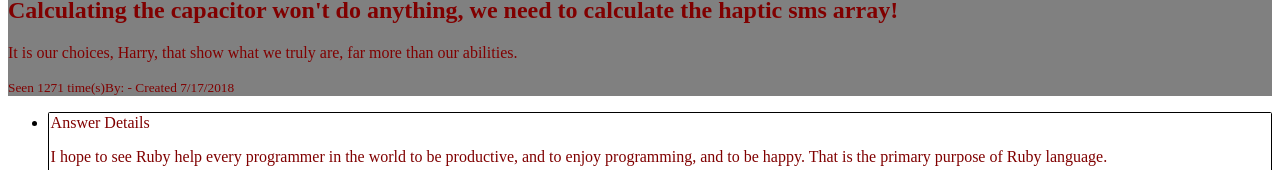
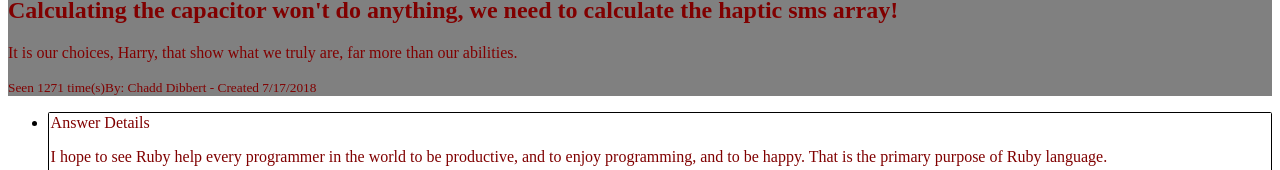
Before and after one commit to kentcheung2000/awesome-answers-client, a React (Create React App) app: page / in a window 1280 px wide. Shown: the part 233-403 px from the top of the page. Built offline with nearby package versions, Linux system fonts and the light colour scheme.

Commit message:
Add constructor to QuestionShowPage

```diff
--- a/src/components/QuestionDetails.js
+++ b/src/components/QuestionDetails.js
@@ -1,16 +1,16 @@
-import React from "react";
-import ShowAttribution from "./ShowAttribution";
+import React from 'react';
+import ShowAttribution from './ShowAttribution';
 // View Question Component
 function QuestionDetails(props) {
     return (
-        <div style={{ backgroundColor: "gray", color: "maroon" }}>
+        <div style={{ backgroundColor: 'gray', color: 'maroon' }}>
             <h2>{props.title}</h2>
             <p>
                 {props.body} <br />
             </p>
             <p>
                 <small>Seen {props.view_count} time(s)</small>
-                <ShowAttribution author={props.author.full_name} created_at={props.created_at} />
+                <ShowAttribution author={props.author.full_name} created_at={new Date(props.created_at)} />
             </p>
         </div>
     );
--- a/src/components/QuestionShowPage.js
+++ b/src/components/QuestionShowPage.js
@@ -2,22 +2,30 @@
 import QuestionDetails from './QuestionDetails';
 import AnswerList from './AnswerList';
 import questionData from './questionData';
+import oneQuestionData from './oneQuestionData';
 
 // Question Show Component
 class QuestionShowPage extends Component {
+    constructor(props) {
+        super(props);
+        this.state = {
+            question: { ...oneQuestionData }
+        };
+    }
     render() {
         return (
             <div>
                 <h1>Question Number {this.props.number}</h1>
                 <QuestionDetails
-                    title={questionData[0].title}
-                    body={questionData[0].body}
-                    view_count={questionData[0].view_count}
-                    author={questionData[0].author.full_name}
-                    created_at={new Date(questionData[0].created_at)}
+                    // title={this.state.question.title}
+                    // body={this.state.question.body}
+                    // view_count={this.state.question.view_count}
+                    // author={this.state.question.full_name}
+                    // created_at={this.state.question.created_at}
+                    {...this.state.question}
                 />
 
-                <AnswerList answers={questionData[0].answers} />
+                <AnswerList answers={this.state.question.answers} />
 
                 {/* <AnswerDetails body="Red." author={{ full_name: "Michael Owen" }} created_at={new Date()} /> */}
             </div>
--- /dev/null
+++ b/src/components/oneQuestionData.js
@@ -0,0 +1,74 @@
+export default {
+    id: 601,
+    title: "Calculating the capacitor won't do anything, we need to calculate the haptic sms array!",
+    body: 'It is our choices, Harry, that show what we truly are, far more than our abilities.',
+    created_at: '2018-07-17T19:28:44.880Z',
+    updated_at: '2018-07-17T19:28:44.880Z',
+    like_count: 3,
+    view_count: 1271,
+    author: {
+        id: 38,
+        first_name: 'Chadd',
+        last_name: 'Dibbert',
+        full_name: 'Chadd Dibbert',
+        created_at: '2018-07-17T19:28:40.981Z',
+        updated_at: '2018-07-17T19:28:40.981Z'
+    },
+    answers: [
+        {
+            id: 2016,
+            body:
+                'I hope to see Ruby help every programmer in the world to be productive, and to enjoy programming, and to be happy. That is the primary purpose of Ruby language.',
+            created_at: '2018-07-17T19:28:44.908Z',
+            updated_at: '2018-07-17T19:28:44.908Z',
+            author: {
+                id: 36,
+                first_name: 'Glenda',
+                last_name: 'Altenwerth',
+                created_at: '2018-07-17T19:28:40.849Z',
+                updated_at: '2018-07-17T19:28:40.849Z'
+            }
+        },
+        {
+            id: 2015,
+            body:
+                'Most programs are not write-once. They are reworked and rewritten again and again in their lived. Bugs must be debugged. Changing requirements and the need for increased functionality mean the program itself may be modified on an ongoing basis. During this process, human beings must be able to read and understand the original code. It is therefore more important by far for humans to be able to understand the program than it is for the computer.',
+            created_at: '2018-07-17T19:28:44.905Z',
+            updated_at: '2018-07-17T19:28:44.905Z',
+            author: {
+                id: 38,
+                first_name: 'Chadd',
+                last_name: 'Dibbert',
+                created_at: '2018-07-17T19:28:40.981Z',
+                updated_at: '2018-07-17T19:28:40.981Z'
+            }
+        },
+        {
+            id: 2014,
+            body: 'Smart people underestimate the ordinarity of ordinary people.',
+            created_at: '2018-07-17T19:28:44.902Z',
+            updated_at: '2018-07-17T19:28:44.902Z',
+            author: {
+                id: 40,
+                first_name: 'Jovan',
+                last_name: 'Torp',
+                created_at: '2018-07-17T19:28:41.128Z',
+                updated_at: '2018-07-17T19:28:41.128Z'
+            }
+        },
+        {
+            id: 2013,
+            body:
+                'Ruby inherited the Perl philosophy of having more than one way to do the same thing. I inherited that philosophy from Larry Wall, who is my hero actually. I want to make Ruby users free. I want to give them the freedom to choose.',
+            created_at: '2018-07-17T19:28:44.899Z',
+            updated_at: '2018-07-17T19:28:44.899Z',
+            author: {
+                id: 37,
+                first_name: 'Alberta',
+                last_name: 'Barrows',
+                created_at: '2018-07-17T19:28:40.915Z',
+                updated_at: '2018-07-17T19:28:40.915Z'
+            }
+        }
+    ]
+};
```
